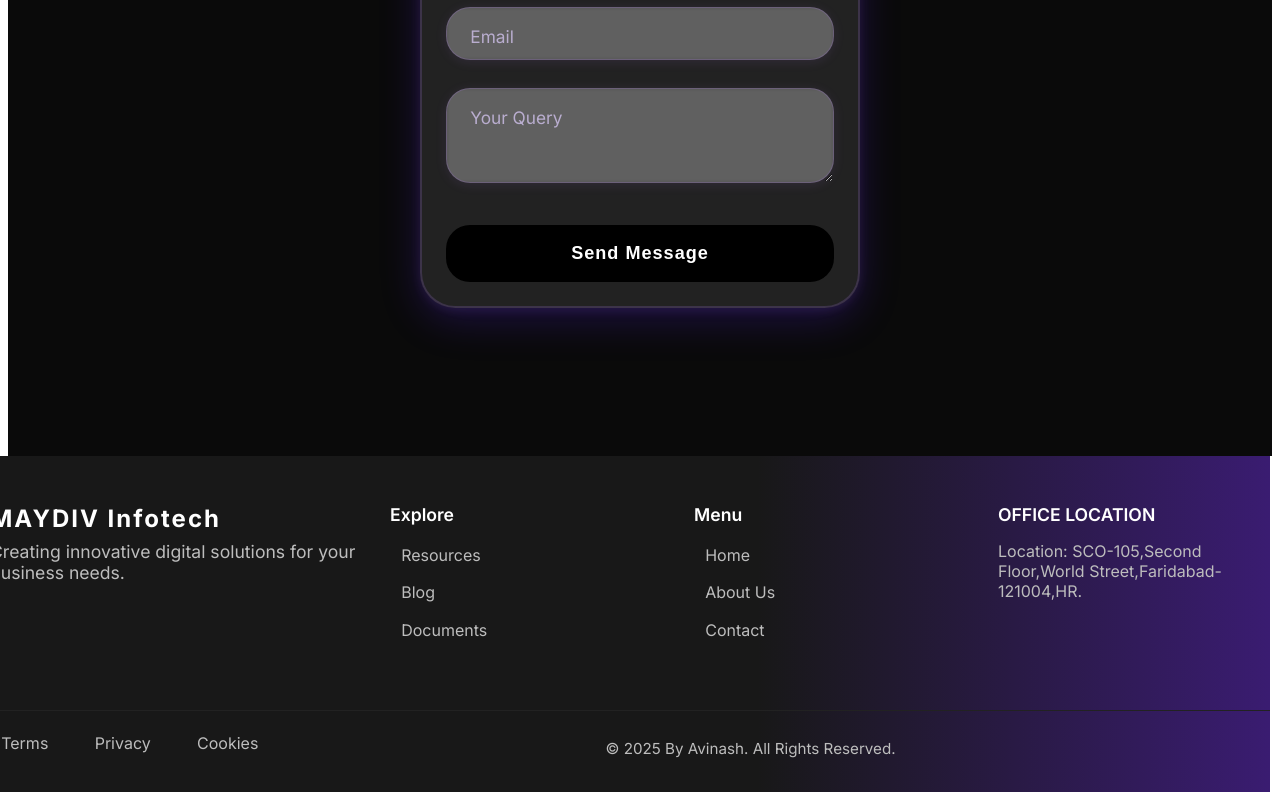
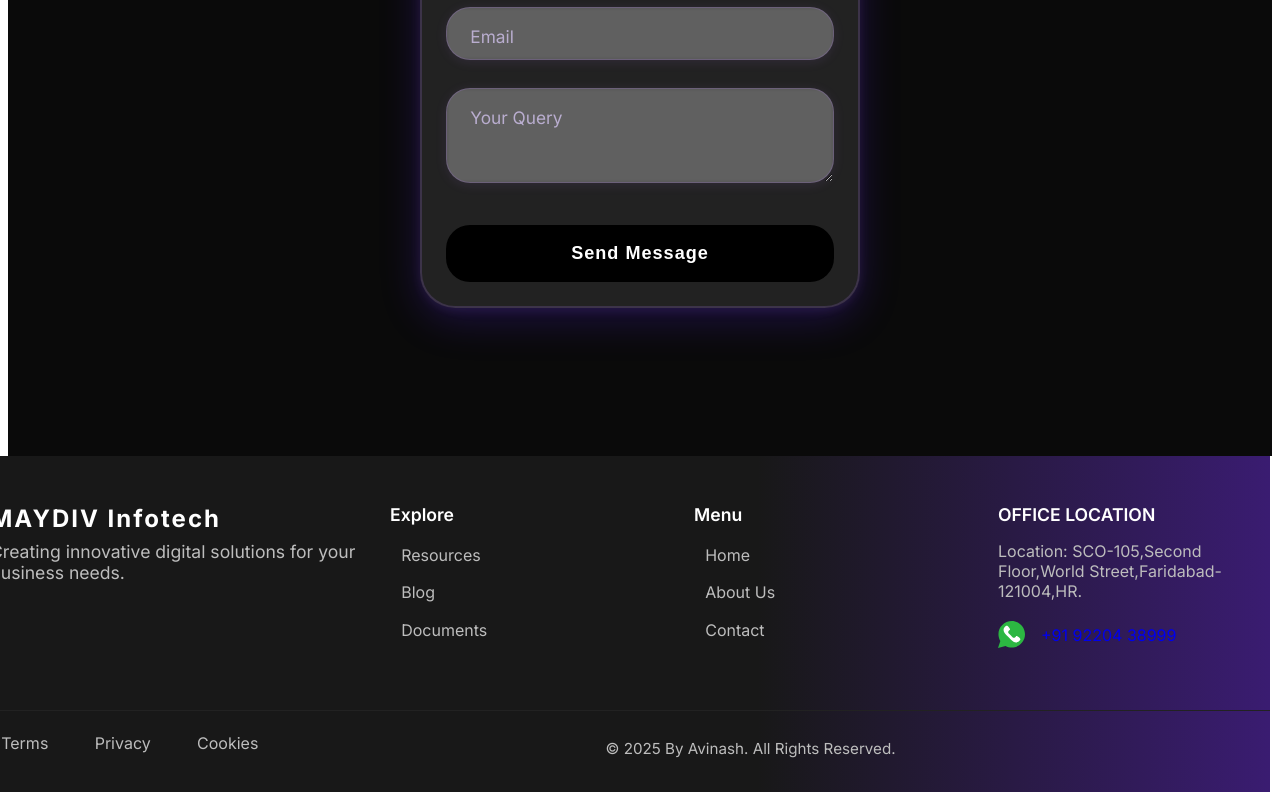
Before and after one commit to Maydiv123/Landing, a Next.js app: page / in a window 1280 px wide. Shown: the part 8359-9159 px from the top of the page. Built offline with nearby package versions, Linux system fonts and the light colour scheme.

Commit message:
Remove outdated hot-update file; add WhatsApp SVG icon and integrate WhatsApp link in Footer component with associated styles for improved user interaction.

```diff
--- a/src/components/Footer.css
+++ b/src/components/Footer.css
@@ -109,6 +109,23 @@
   color: #ff5ecd;
 }
 
+.whatsapp-link {
+
+  text-decoration: none;
+  display: flex;
+  align-items: center;
+  gap: 8px;
+  transition: color 0.2s;
+}
+
+.whatsapp-link:hover {
+  color: #25D366;
+}
+
+.whatsapp-link i {
+  font-size: 1.3rem;
+}
+
 .footer-bottom-links .footer-link {
   display: inline-block;
 }
--- a/src/components/Footer.jsx
+++ b/src/components/Footer.jsx
@@ -24,7 +24,13 @@ const Footer = () => {
         </div>
         <div className="footer-col">
           <div className="footer-title">OFFICE LOCATION</div>
-          <div className="footer-address">Location: SCO-105,Second Floor,World Street,Faridabad-121004,HR.</div>
+          <div className="footer-address">Location: SCO-105,Second Floor,World Street,Faridabad-121004,HR.</div><br/>
+          <div className="Whatsapp">
+            <a href="https://wa.me/919220438999" className="whatsapp-link" target="_blank" rel="noopener noreferrer">
+              <img src="/WhatsApp.svg" alt="WhatsApp" style={{ width: 27, height: 27, marginRight: 8, display: 'inline', verticalAlign: 'middle' }} />
+              +91 92204 38999
+            </a>
+          </div>
         </div>
       </div>
       <div className="footer-bottom">
```
Also changed, not shown: src/pages/_document.tsx (+6 -1 lines), public/WhatsApp.svg (added).
